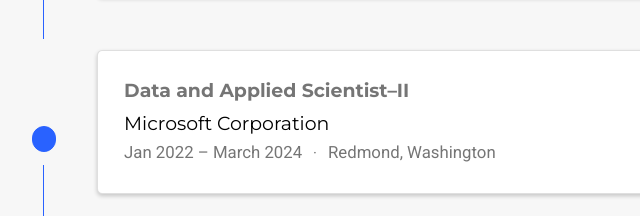
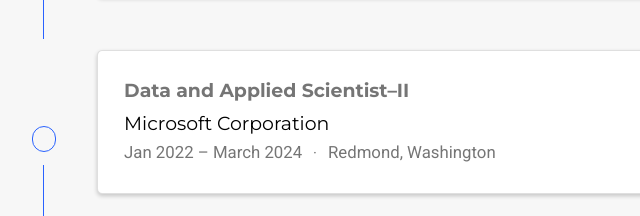
Before and after one commit to yliyanage/yliyanage.github.io, a plain HTML site: page index.html in a window 1280 px wide. Shown: the part 1080-1296 px from the top of the page, 434-1074 px from the left. Drawn offline with nearby package versions, Linux system fonts and the light colour scheme; some packages are replaced by stand-ins of ours; some icons are missing.

Commit message:
Update index.html

```diff
--- a/index.html
+++ b/index.html
@@ -865,7 +865,7 @@
           <div class="col">&nbsp;</div>
         </div>
         <div class="m-2">
-          <span class="badge badge-pill border exp-fill">&nbsp;</span>
+          <span class="badge badge-pill border ">&nbsp;</span>
         </div>
         <div class="row h-50">
           <div class="col border-right">&nbsp;</div>
```
